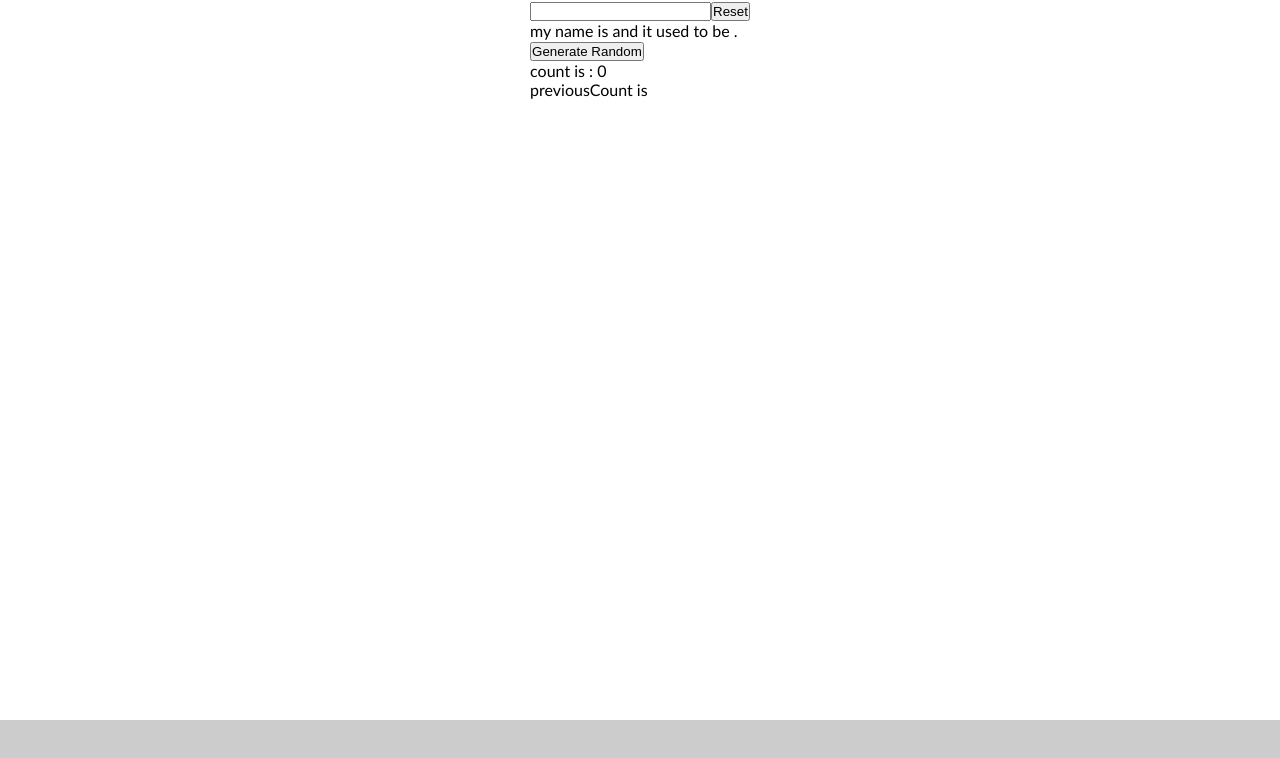
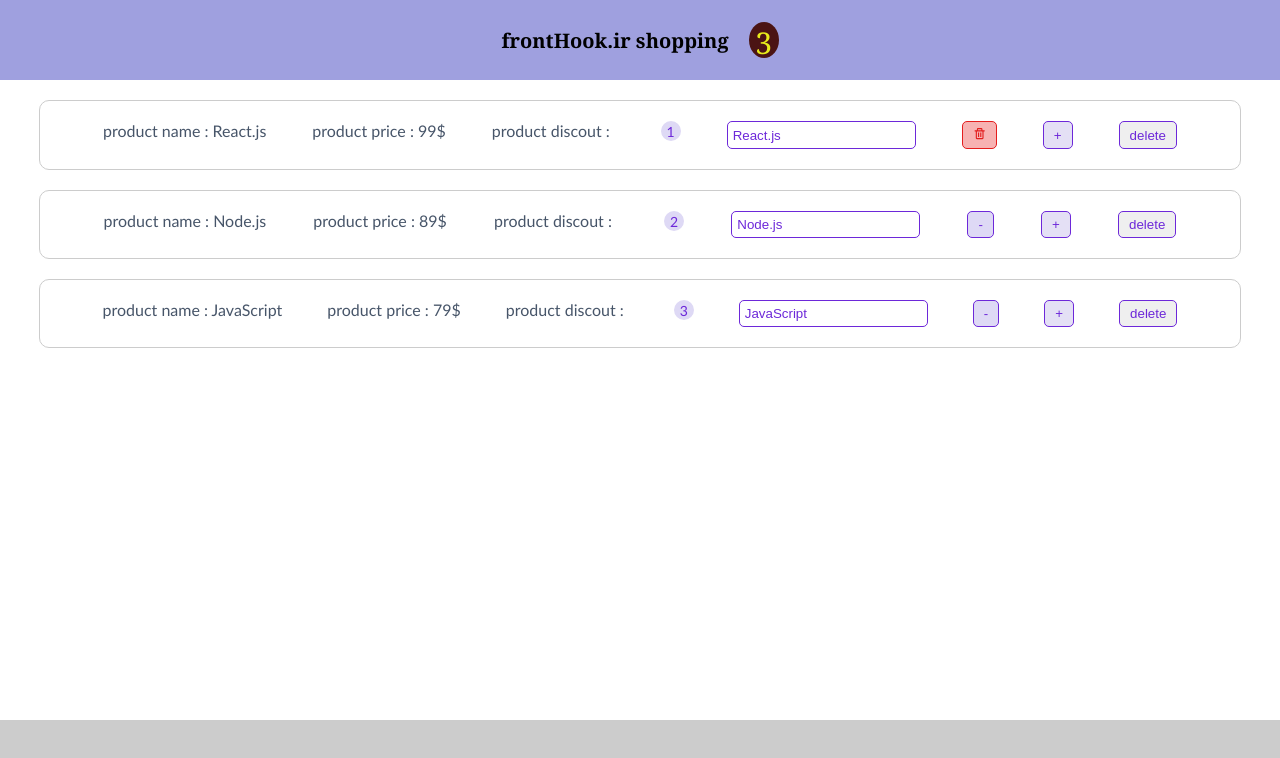
Before and after one commit to Ali-DoostAli/React-course, a React (Create React App) app: page / in a window 1280 px wide. Shown: the top 758 px of the page. Built offline with nearby package versions, Linux system fonts and the light colour scheme.

Commit message:
context concept

```diff
--- a/src/App.js
+++ b/src/App.js
@@ -1,8 +1,11 @@
-import React, { useState } from "react";
+import React, { createContext, useState } from "react";
 import "./App.css";
 import Wrapper from "./components/hoc/Wrapper";
+import NavBar from "./components/Navbar/NavBar";
+import ProductList from "./components/Product/ProductList";
 
-import UseRefExaample from "./components/ref/useRefExample";
+export const UserContext = React.createContext();
+export const WebsiteContext = React.createContext();
 
 class App extends React.Component {
   state = {
@@ -59,17 +62,18 @@ class App extends React.Component {
   render() {
     return (
       <>
-      <UseRefExaample />
-
-        {/* <NavBar totalItems={this.state.products.length} />
+        <WebsiteContext.Provider value={'frontHooks.ir'}>
+          <UserContext.Provider value={"ali"}>
+            <NavBar totalItems={this.state.products.length} />
             <ProductList
               products={this.state.products}
               onDelete={this.removeHandler}
               onIncrement={this.incrementHandler}
               onDecrement={this.decrementHandler}
               onChange={this.onChangeHandler}
-        /> */}
-
+            />
+          </UserContext.Provider>
+        </WebsiteContext.Provider>
       </>
     );
   }
--- a/src/components/Product/Product.js
+++ b/src/components/Product/Product.js
@@ -1,11 +1,16 @@
-import React, { Component, useEffect } from "react";
+import React, { Component, useContext, useEffect } from "react";
 import styles from "./product.module.css";
 import { BiTrash } from "react-icons/bi";
+import { UserContext, WebsiteContext } from "../../App";
 
 const Product = ({ product, onChange, onDecrement, onIncrement, onDelete }) => {
   useEffect(() => {
     return () => {};
   }, []);
+  const user = useContext(UserContext);
+  const website = useContext(WebsiteContext);
+  console.log(user, website);
+
   return (
     <div className={styles.product}>
       <p>product name : {product.title}</p>
```
Lines whose indentation alone changed are shown as unchanged.
